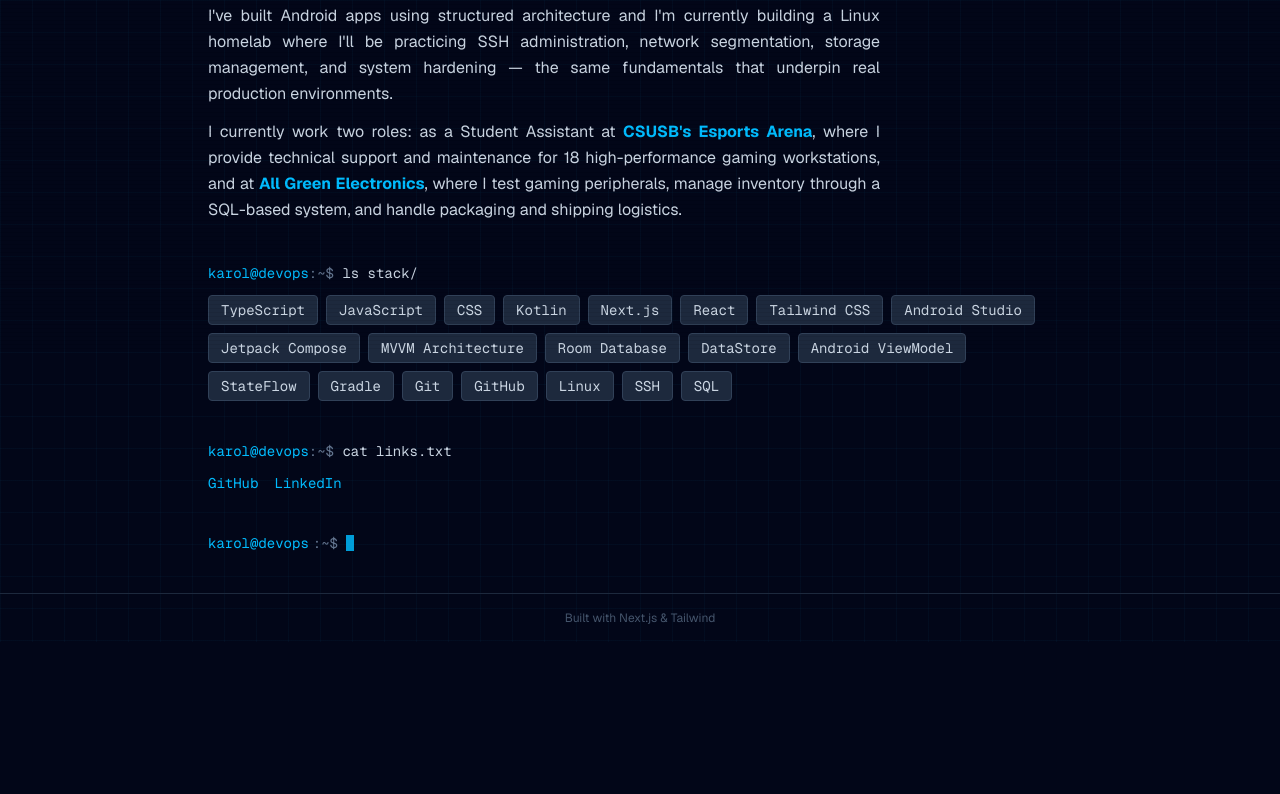
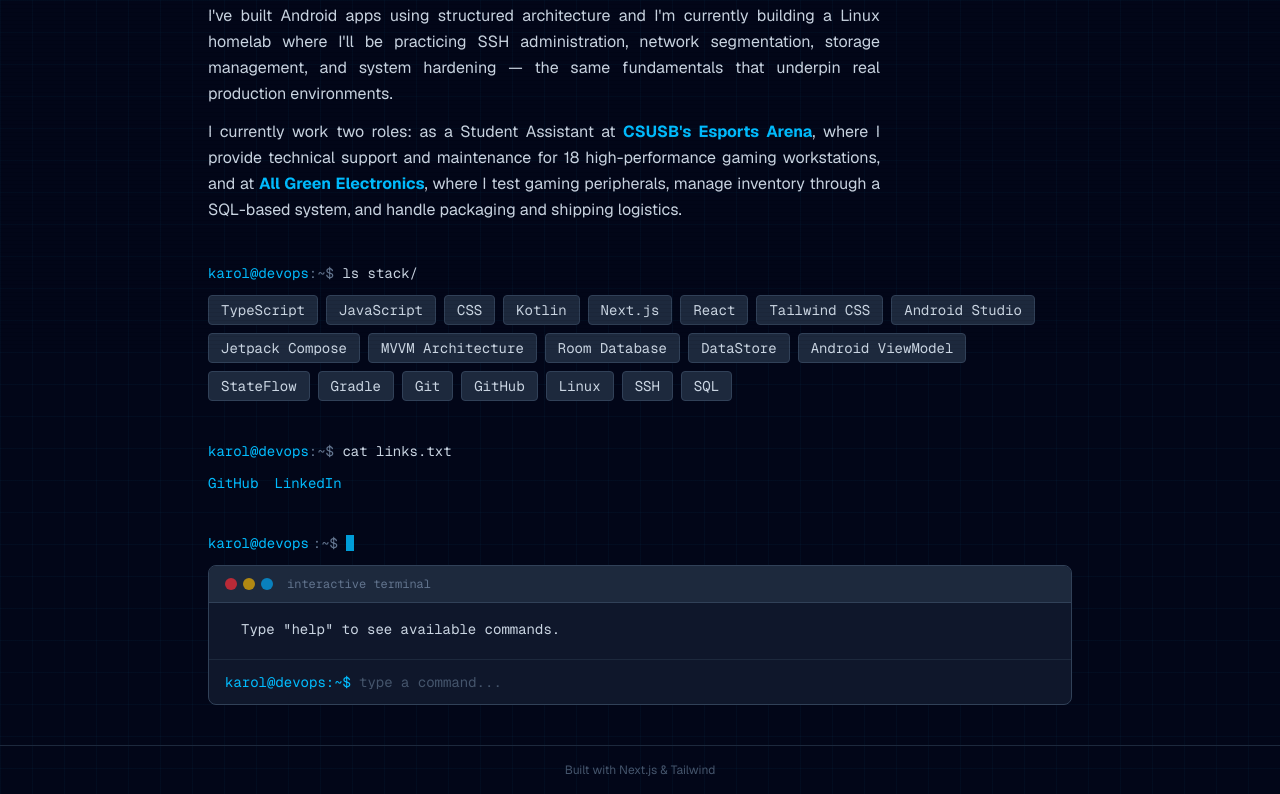
Before and after one commit to kayspadess/WebsitePortfolio, a Next.js app: page / in a window 1280 px wide. Shown: the part 448-1242 px from the top of the page. Before the commit the page ends 1090 px from the top, so only its background shows below. Built offline with nearby package versions, Linux system fonts and the light colour scheme.

Commit message:
Interactive terminal command input on about page

```diff
--- a/app/page.tsx
+++ b/app/page.tsx
@@ -1,4 +1,5 @@
 import { TypedText } from "@/components/TypedText";
+import { TerminalInput } from "@/components/TerminalInput";
 
 function Prompt({ command, delay = 0 }: { command: string; delay?: number }) {
   return (
@@ -73,12 +74,13 @@ export default function AboutPage() {
         </div>
       </section>
 
-      <section>
+      <section className="space-y-3">
         <div className="font-mono text-sm text-slate-500 flex items-center gap-1 select-none">
           <span className="text-sky-400">karol@devops</span>
           <span>:~$</span>
           <span className="inline-block w-2 h-4 bg-sky-400 ml-1 animate-pulse" />
         </div>
+        <TerminalInput />
       </section>
     </div>
   );
--- /dev/null
+++ b/components/TerminalInput.tsx
@@ -0,0 +1,113 @@
+"use client";
+
+import { useState, useRef, useEffect } from "react";
+
+const responses: Record<string, string | string[]> = {
+  help: [
+    "Available commands:",
+    "  whoami      — who is this person?",
+    "  skills      — list technical skills",
+    "  projects    — view projects",
+    "  contact     — get contact info",
+    "  clear       — clear the terminal",
+  ],
+  whoami: "Karol Espiritu — CS student at CSUSB, aspiring DevOps engineer. Expected graduation May 2026.",
+  skills: "TypeScript · Kotlin · Next.js · React · Linux · Docker · SQL · Git · SSH · Tailwind CSS",
+  projects: [
+    "Website Portfolio  →  github.com/kayspadess/WebsitePortfolio",
+    "Linux Homelab      →  github.com/kayspadess/Homelab",
+    "HabitGotchi        →  github.com/ASpoonfulOfSalt/tamagotchi-app",
+  ],
+  contact: [
+    "GitHub    →  github.com/kayspadess",
+    "LinkedIn  →  linkedin.com/in/karol-espiritu-a57b9b35a",
+  ],
+};
+
+interface Line {
+  type: "input" | "output" | "error";
+  text: string;
+}
+
+export function TerminalInput() {
+  const [input, setInput] = useState("");
+  const [lines, setLines] = useState<Line[]>([
+    { type: "output", text: 'Type "help" to see available commands.' },
+  ]);
+  const bottomRef = useRef<HTMLDivElement>(null);
+  const inputRef = useRef<HTMLInputElement>(null);
+
+  useEffect(() => {
+    bottomRef.current?.scrollIntoView({ behavior: "smooth" });
+  }, [lines]);
+
+  function handleSubmit(e: React.FormEvent) {
+    e.preventDefault();
+    const cmd = input.trim().toLowerCase();
+    if (!cmd) return;
+
+    const newLines: Line[] = [...lines, { type: "input", text: cmd }];
+
+    if (cmd === "clear") {
+      setLines([{ type: "output", text: 'Type "help" to see available commands.' }]);
+      setInput("");
+      return;
+    }
+
+    const response = responses[cmd];
+    if (response) {
+      const outputs = Array.isArray(response) ? response : [response];
+      outputs.forEach((text) => newLines.push({ type: "output", text }));
+    } else {
+      newLines.push({ type: "error", text: `command not found: ${cmd}. Try "help".` });
+    }
+
+    setLines(newLines);
+    setInput("");
+  }
+
+  return (
+    <div
+      className="border border-slate-700 rounded-lg overflow-hidden bg-slate-900 font-mono text-sm"
+      onClick={() => inputRef.current?.focus()}
+    >
+      <div className="flex items-center gap-1.5 px-4 py-2.5 bg-slate-800 border-b border-slate-700">
+        <span className="w-3 h-3 rounded-full bg-red-500/70" />
+        <span className="w-3 h-3 rounded-full bg-yellow-500/70" />
+        <span className="w-3 h-3 rounded-full bg-sky-500/70" />
+        <span className="ml-2 text-xs text-slate-500">interactive terminal</span>
+      </div>
+
+      <div className="p-4 space-y-1 max-h-52 overflow-y-auto">
+        {lines.map((line, i) => (
+          <div key={i}>
+            {line.type === "input" ? (
+              <div className="flex gap-2">
+                <span className="text-sky-400 select-none">karol@devops:~$</span>
+                <span className="text-slate-100">{line.text}</span>
+              </div>
+            ) : line.type === "error" ? (
+              <p className="text-red-400 pl-4">{line.text}</p>
+            ) : (
+              <p className="text-slate-300 pl-4">{line.text}</p>
+            )}
+          </div>
+        ))}
+        <div ref={bottomRef} />
+      </div>
+
+      <form onSubmit={handleSubmit} className="flex items-center gap-2 px-4 py-3 border-t border-slate-800">
+        <span className="text-sky-400 select-none shrink-0">karol@devops:~$</span>
+        <input
+          ref={inputRef}
+          value={input}
+          onChange={(e) => setInput(e.target.value)}
+          className="flex-1 bg-transparent text-slate-100 outline-none placeholder:text-slate-600"
+          placeholder="type a command..."
+          autoComplete="off"
+          spellCheck={false}
+        />
+      </form>
+    </div>
+  );
+}
```
